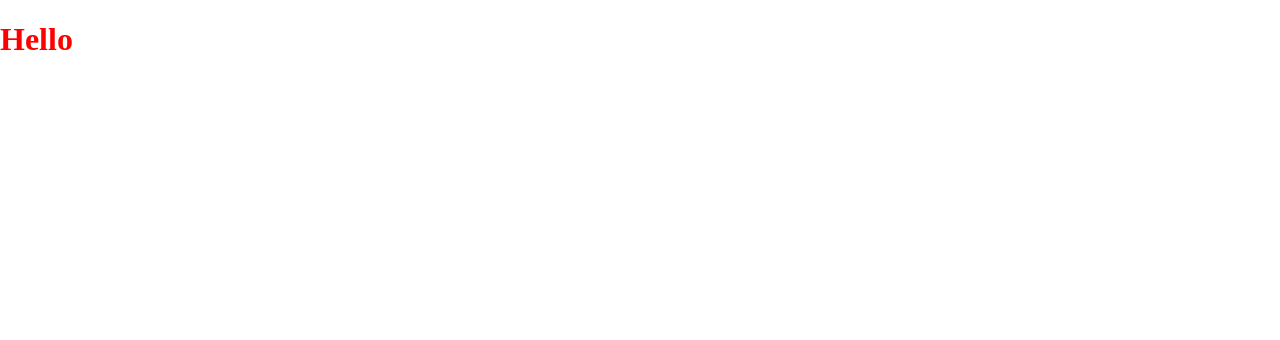
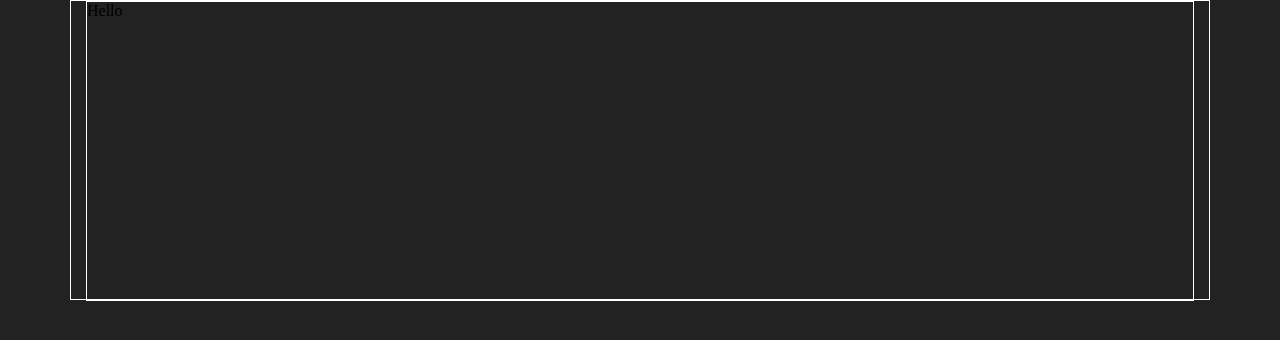
Before and after one commit to andrzejpuzynski/songbird, a React (Create React App) app: page / in a window 1280 px wide. Shown: the top 340 px of the page. Built offline with nearby package versions, Linux system fonts and the light colour scheme.

Commit message:
init: adding breakpoints for mediaqueries

```diff
--- a/public/index.html
+++ b/public/index.html
@@ -28,7 +28,7 @@
   </head>
   <body>
     <noscript>You need to enable JavaScript to run this app.</noscript>
-    <div id="root"></div>
+    <div id="root" class="container"></div>
     <!--
       This HTML file is a template.
       If you open it directly in the browser, you will see an empty page.
--- a/src/components/App/App.css
+++ b/src/components/App/App.css
@@ -1,3 +1,6 @@
-h1 {
-    color: red
+div {
+    width: 100%;
+    height: 300px;
+    display: block;
+    border: 1px solid white;
 }
--- a/src/components/App/App.js
+++ b/src/components/App/App.js
@@ -1,12 +1,15 @@
 import React from 'react';
 import './App.css';
 
-function App() {
-  return (
-    <React.Fragment>
-      <h1>Hello</h1>
-    </ React.Fragment>
-  );
+class App extends React.Component {
+
+  render() {
+    return (
+      <React.Fragment>
+        <div>Hello</div>
+      </ React.Fragment>
+    );
+  }
 }
 
 export default App;
--- a/src/index.js
+++ b/src/index.js
@@ -1,13 +1,12 @@
 import React from 'react';
 import ReactDOM from 'react-dom';
 import 'normalize.css';
+import './styles/index.css';
 import App from './components/App/App';
 import * as serviceWorker from './serviceWorker';
 
 ReactDOM.render(
-  <React.StrictMode>
-    <App />
-  </React.StrictMode>,
+    <App />,
   document.getElementById('root')
 );
 
--- /dev/null
+++ b/src/styles/colours.css
@@ -0,0 +1,4 @@
+:root {
+    --colour-background: #222;
+    --colour-red: red;
+}
--- /dev/null
+++ b/src/styles/index.css
@@ -0,0 +1,45 @@
+@import "./colours.css";
+
+*,
+:after,
+:before {
+  margin: 0;
+  padding: 0;
+  box-sizing: border-box;
+}
+
+body {
+  width: 100vw;
+  height: 100vh;
+  background-color: var(--colour-background);
+  display: grid;
+  justify-items: center;
+  align-items: start;
+}
+
+.container {
+  padding: 0 15px;
+}
+
+@media screen and (min-width: 576) and (orientation: portrait) {
+  .container {
+    max-width: 540px;
+  }
+}
+
+@media screen and (min-width: 768px) {
+  .container {
+    max-width: 720px;
+  }
+}
+
+@media screen and (min-width: 992px) {
+  .container {
+    max-width: 960px;
+  }
+}
+@media screen and (min-width: 1200px) {
+  .container {
+    max-width: 1140px;
+  }
+}
```
